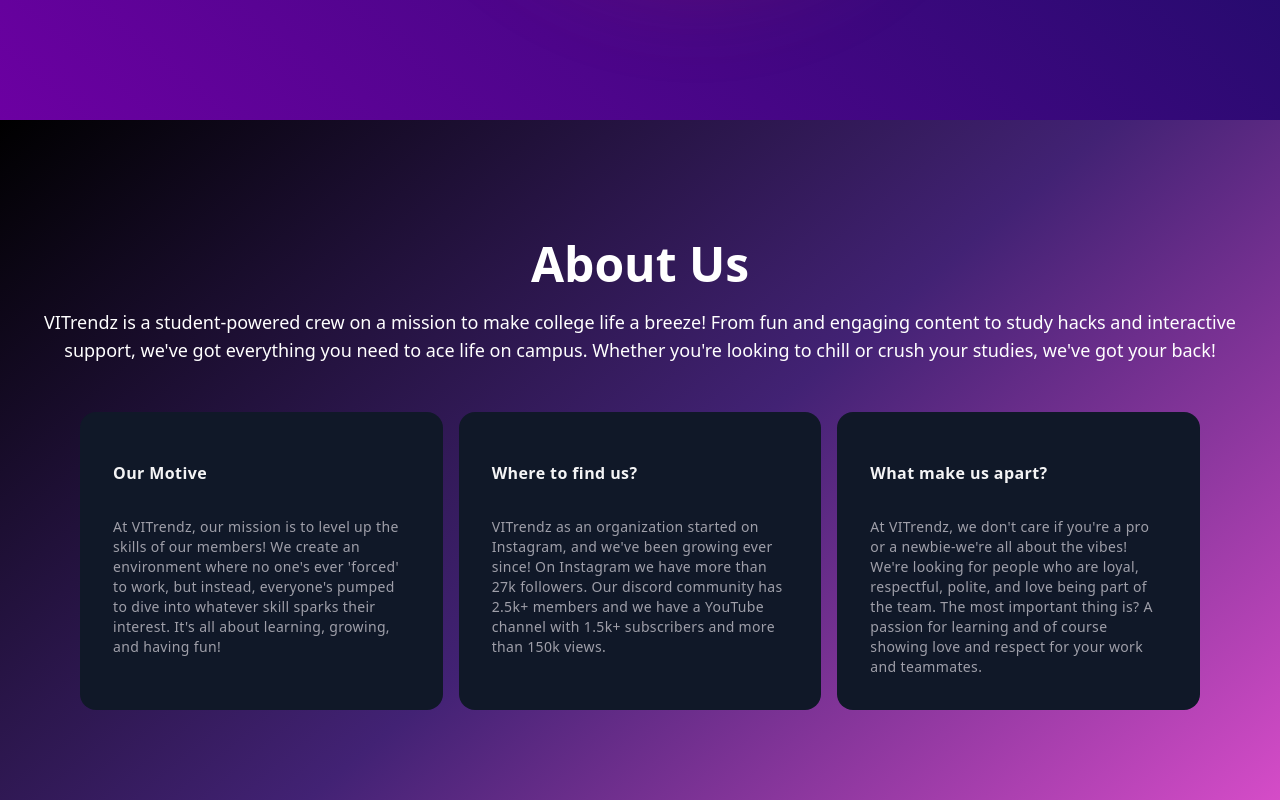
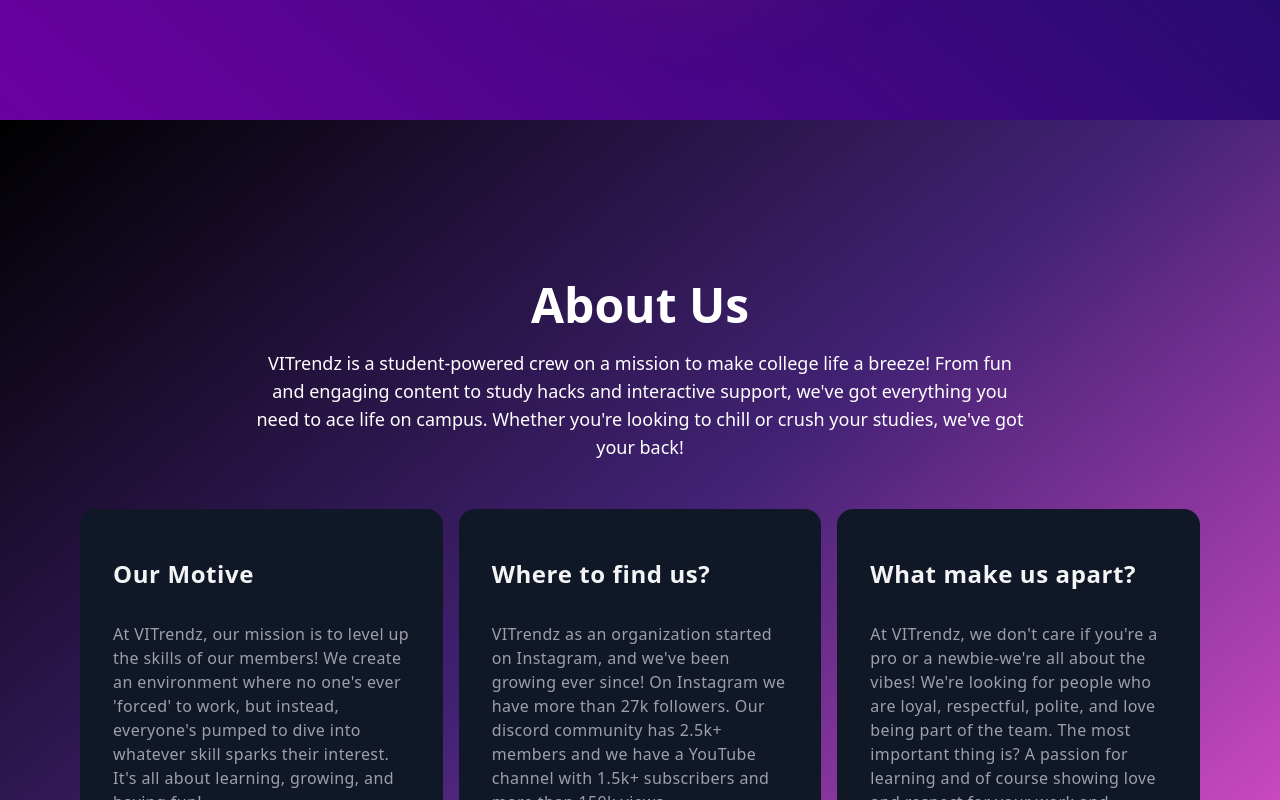
Before and after one commit to Vtrendz2025/home_page, a Next.js app: page / in a window 1280 px wide. Shown: the part 680-1480 px from the top of the page. Built offline with nearby package versions, Linux system fonts and the light colour scheme.

Commit message:
Changes in styling of about Section

```diff
--- a/src/app/About Section/page.tsx
+++ b/src/app/About Section/page.tsx
@@ -3,13 +3,13 @@
 
 export const AboutSection = () => {
 	return (
-		<>
-			<div
-				className="bg-black text-white p-10 flex flex-col items-center aboutGradient sm:h-fit lg:h-screen"
-				id="AboutSection"
-			>
-				<div className="font-bold text-5xl pt-20">About Us</div>
-				<div className="text-center text-lg mt-5">
+		<div
+			className="bg-black text-white p-10 flex flex-col items-center aboutGradient sm:h-fit lg:h-fit"
+			id="AboutSection"
+		>
+			<div className="lg:flex lg:flex-col lg:items-center lg:justify-center lg:h-screen">
+				<div className="font-bold text-5xl pt-20 text-center">About Us</div>
+				<div className="text-center text-lg mt-5 lg:max-w-3xl lg:mx-auto">
 					VITrendz is a student-powered crew on a mission to make college life a
 					breeze! From fun and engaging content to study hacks and interactive
 					support, we&apos;ve got everything you need to ace life on campus.
@@ -20,6 +20,6 @@
 					<AboutCards />
 				</div>
 			</div>
-		</>
+		</div>
 	);
 };
--- a/src/components/ui/card-hover-effect.tsx
+++ b/src/components/ui/card-hover-effect.tsx
@@ -85,7 +85,12 @@
 	children: React.ReactNode;
 }) => {
 	return (
-		<h4 className={cn("text-zinc-100 font-bold tracking-wide mt-4", className)}>
+		<h4
+			className={cn(
+				"text-zinc-100 text-2xl font-bold tracking-wide mt-4",
+				className
+			)}
+		>
 			{children}
 		</h4>
 	);
@@ -100,7 +105,7 @@
 	return (
 		<p
 			className={cn(
-				"mt-8 text-zinc-400 tracking-wide leading-relaxed text-sm",
+				"mt-8 text-zinc-400 tracking-wide leading-relaxed text-sm lg:text-base",
 				className
 			)}
 		>
```
